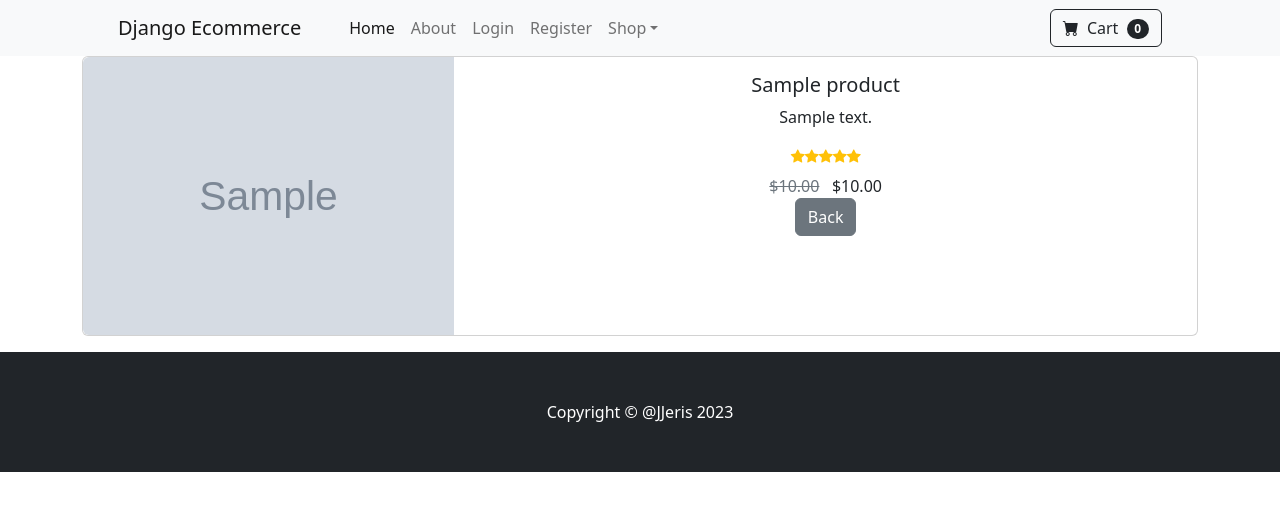
After one commit to JJeris/django-ecommerce, a Django app: page /product/1 in a window 1280 px wide. The commit adds this page. Shown: the top 511 px of the page. Run offline with Django 5.2, Linux system fonts and the light colour scheme; tables that the repository leaves empty hold one stand-in row (values such as "Sample post"); grey boxes marked "Sample" are stand-in pictures; some libraries are stand-ins or nearby versions.

Commit message:
Finish episode 9 - individual product pages

```diff
--- a/ecom/store/templates/home.html
+++ b/ecom/store/templates/home.html
@@ -44,7 +44,7 @@ Needs to be the first tab in the template file.
                                             <div class="bi-star-fill"></div>
                                         </div>
                                         <!-- Product price-->
-                                        <span class="text-muted text-decoration-line-through">{{ product.price }}</span>
+                                        <span class="text-muted text-decoration-line-through">${{ product.price }}</span>
                                         &nbsp;
                                         ${{ product.sale_price }}
                                         <br/>
@@ -55,7 +55,7 @@ Needs to be the first tab in the template file.
                                 </div>
                                 <!-- Product actions-->
                                 <div class="card-footer p-4 pt-0 border-top-0 bg-transparent">
-                                    <div class="text-center"><a class="btn btn-outline-dark mt-auto" href="#">Add to cart</a></div>
+                                    <div class="text-center"><a class="btn btn-outline-dark mt-auto" href="{% url 'product' product.id %}">View product</a></div>
                                 </div>
                             </div>
                         </div>
@@ -81,7 +81,7 @@ Needs to be the first tab in the template file.
                                 </div>
                                 <!-- Product actions-->
                                 <div class="card-footer p-4 pt-0 border-top-0 bg-transparent">
-                                    <div class="text-center"><a class="btn btn-outline-dark mt-auto" href="#">Add to cart</a></div>
+                                    <div class="text-center"><a class="btn btn-outline-dark mt-auto" href="{% url 'product' product.id %}">View product</a></div>
                                 </div>
                             </div>
                         </div>
--- a/ecom/store/templates/navbar.html
+++ b/ecom/store/templates/navbar.html
@@ -4,7 +4,7 @@
         <a class="navbar-brand" href="{% url 'home' %}">Django Ecommerce</a>
         <div>
             {% if user.is_authenticated == True %}
-                {{user.username}}
+                <span style="color: blue; font-weight: bold">{{user.username}}</span>
             {% endif %}
         </div>
         <button class="navbar-toggler" type="button" data-bs-toggle="collapse" data-bs-target="#navbarSupportedContent" aria-controls="navbarSupportedContent" aria-expanded="false" aria-label="Toggle navigation"><span class="navbar-toggler-icon"></span></button>
--- /dev/null
+++ b/ecom/store/templates/product.html
@@ -0,0 +1,47 @@
+{% extends 'base.html' %}
+{% comment %}
+"Extend this home.html file into the base.html file."
+Needs to be the first tab in the template file.
+{% endcomment %}
+
+{% block content %}
+
+<div class="container">
+    <div class="card mb-3">
+        <div class="row g-0">
+            <div class="col-md-4">
+                <img src="{{product.image.url}}" class="img-fluid rounded-start" alt="...">
+            </div>
+            <div class="col-md-8">
+                <div class="card-body">
+                    <center>
+                        <h5 class="card-title">{{product.name}}</h5>
+                        <p class="card-text">{{product.description}}</p>
+                        <!-- Product reviews-->
+                        <div class="d-flex justify-content-center small text-warning mb-2">
+                            <div class="bi-star-fill"></div>
+                            <div class="bi-star-fill"></div>
+                            <div class="bi-star-fill"></div>
+                            <div class="bi-star-fill"></div>
+                            <div class="bi-star-fill"></div>
+                        </div>
+                        {% if product.is_sale == True  %}
+                            <!-- Product price-->
+                            <span class="text-muted text-decoration-line-through">${{ product.price }}</span>
+                            &nbsp;
+                            ${{ product.sale_price }}
+                        {% else %}
+                            ${{ product.price }}
+                        {% endif %}
+
+                        <br>
+                        <a href="{% url 'home' %}" class="btn btn-secondary" >Back</a>
+                    </center>
+
+                </div>
+            </div>
+        </div>
+    </div>
+</div>
+
+{% endblock %}
--- a/ecom/store/urls.py
+++ b/ecom/store/urls.py
@@ -23,4 +23,5 @@ urlpatterns = [
     path('login/', views.login_user, name='login'),
     path('logout/', views.logout_user, name='logout'),
     path('register/', views.register_user, name='register'),
+    path('product/<int:pk>', views.product, name='product'),
 ]
--- a/ecom/store/views.py
+++ b/ecom/store/views.py
@@ -7,6 +7,9 @@ from django.contrib.auth.forms import UserCreationForm
 from . forms import SignUpForm
 from django import forms
 
+def product(request, pk):
+    product = Product.objects.get(id=pk)
+    return render(request, 'product.html', {'product': product})
 
 def home(request):
     """
@@ -21,7 +24,6 @@ def home(request):
     products = Product.objects.all
     return render(request, 'home.html', {'products': products})
 
-
 def about(request):
     """
     The about me page.
@@ -31,7 +33,6 @@ def about(request):
     """
 
     return render(request, 'about.html', {})
-
 
 def login_user(request):
     """
@@ -71,7 +72,6 @@ def logout_user(request):
     messages.success(request, ('You have been logged out. Coolio!'))
     return redirect('home')
 
-
 def register_user(request):
     """
     The user registration page.
```
